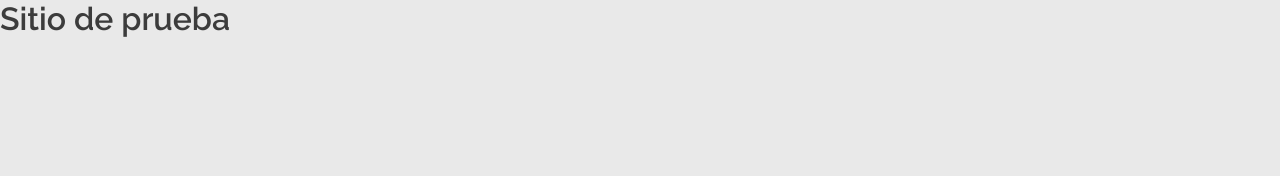
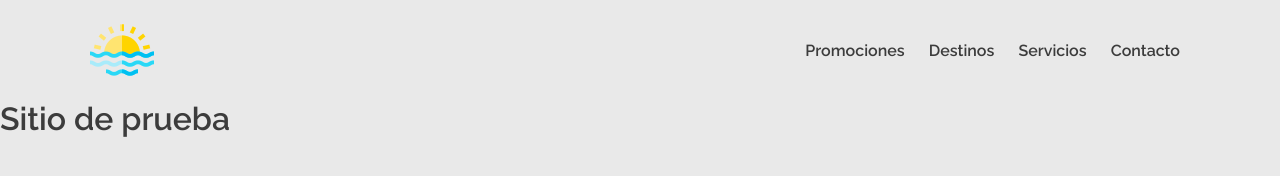
Before and after one commit to Gaby-1628/repoClase3, a plain HTML site: page index.html in a window 1280 px wide. Drawn offline with Linux system fonts and the light colour scheme.

Commit message:
Agrgamos header con barra de navegacion

```diff
--- a/css/estilos.css
+++ b/css/estilos.css
@@ -12,3 +12,28 @@ body{
     color: #3c3c3c;
     background-color: #e9e9e9;
 }
+
+a{
+    text-decoration: none;
+}
+
+header{
+    height: 100px;
+    width: 1100px;
+    margin: auto;
+    display: flex;
+    justify-content: space-between;
+    align-items: center;
+}
+
+    header a{
+        font-weight: 600;
+        color: #3c3c3c;
+    }
+    header a img{
+        vertical-align: middle;
+        margin-right: 12px;
+    }
+    header nav a{
+        padding: 10px;
+    }
--- a/index.html
+++ b/index.html
@@ -8,6 +8,19 @@
     <link rel="stylesheet" href="css/estilos.css">
 </head>
 <body>
+<header>
+    <a href="index.html">
+        <img src="imgs/sunsea.png" alt="">
+    </a>
+
+    <nav>
+        <a href="#promociones">Promociones</a>
+        <a href="#destinos">Destinos</a>
+        <a href="#servicios">Servicios</a>
+        <a href="#contacto">Contacto</a>
+    </nav>
+</header>
+
     <h1>Sitio de prueba</h1>
 
 
```
